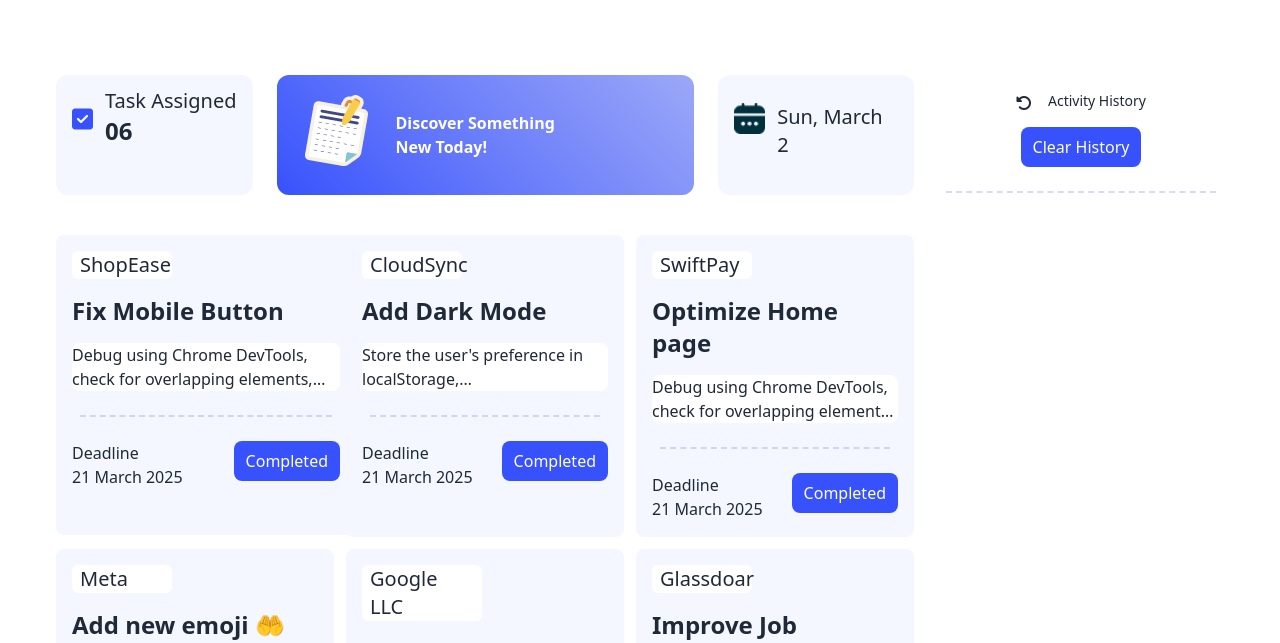
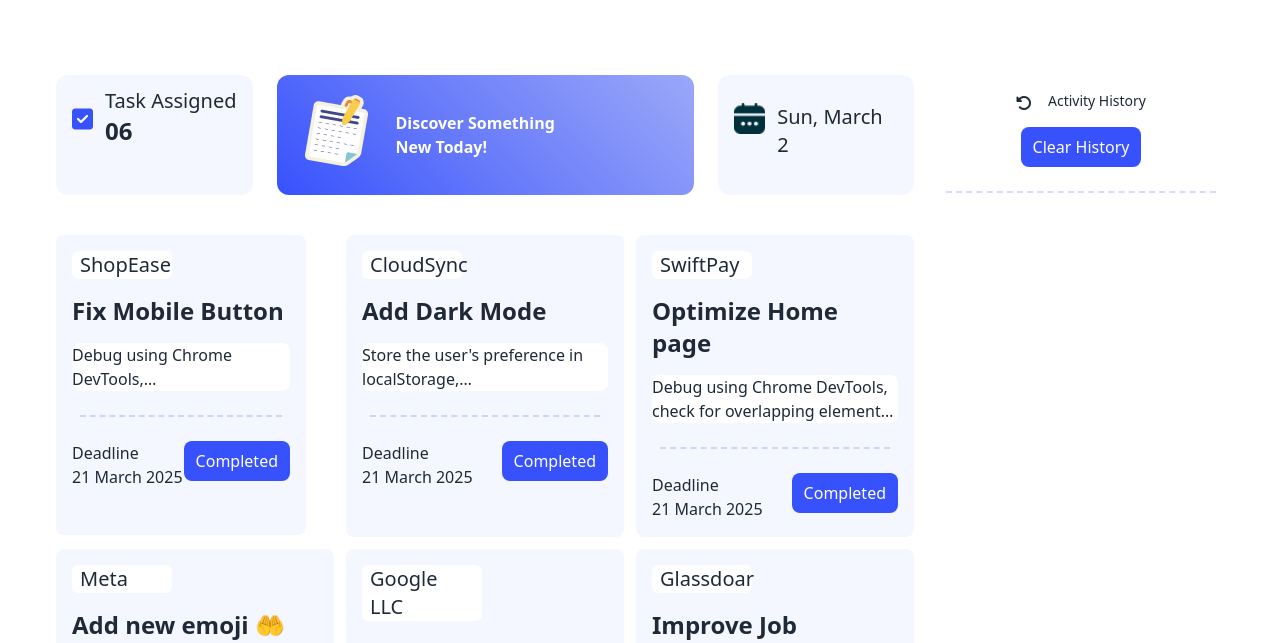
Before and after one commit to sajidsam/DevBoard, a plain HTML site: page index.html in a window 1280 px wide. Shown: the part 130-773 px from the top of the page. Drawn offline with nearby package versions, Linux system fonts and the light colour scheme.

Commit message:
testing phase 2

```diff
--- a/index.html
+++ b/index.html
@@ -106,7 +106,7 @@
 
 
                     <!-- First card -->
-                    <div class="bg-[#F4F7FF]  p-4 rounded-lg task h-[300px] w-[300px]">
+                    <div class="bg-[#F4F7FF]  p-4 rounded-lg task h-[300px] w-[250px]">
 
                         <p class="bg-white w-[100px] px-2 text-xl font-normal rounded-md">ShopEase</p>
 
```
